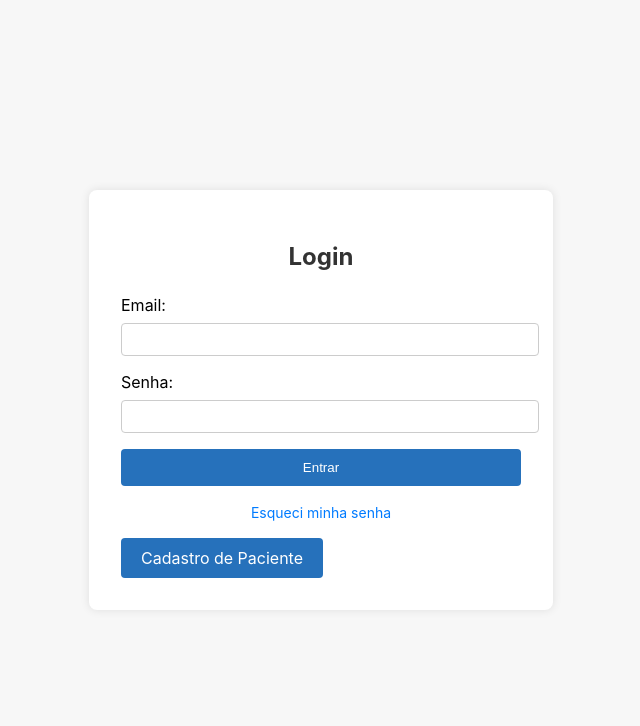
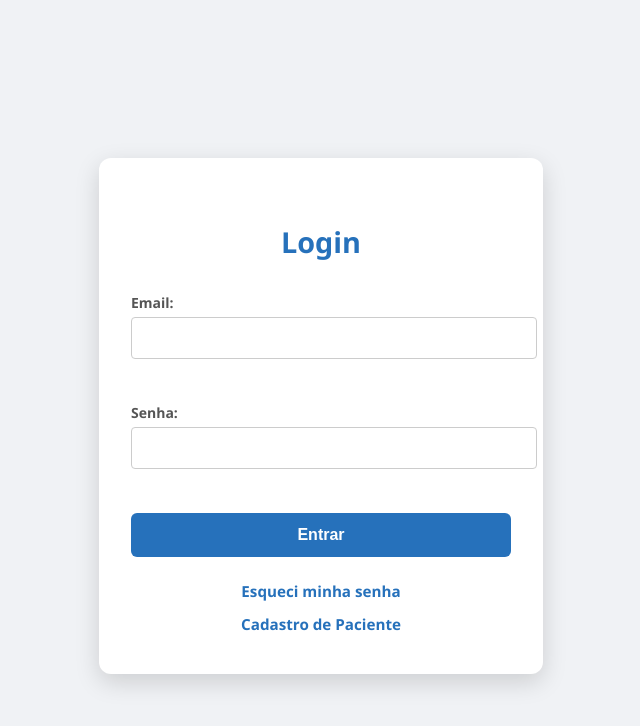
Before and after one commit to MatheusRafaDev/MedSync, a React (Create React App) app in the folder medsync_frontend/: page /login in a window 1280 px wide. Shown: the top 726 px of the page, without its empty margins (319-959 px from the left). Built offline with nearby package versions, Linux system fonts and the light colour scheme.

Commit message:
ajustando o layout

```diff
--- a/medsync_frontend/src/pages/login.jsx
+++ b/medsync_frontend/src/pages/login.jsx
@@ -13,48 +13,52 @@ function Login() {
 
     try {
       const token = await loginUsuario(email, senha);
-
-      localStorage.setItem('token', token);  // Armazena o token JWT
+      localStorage.setItem('token', token);
       alert('Login realizado com sucesso!');
-
       window.location.href = '/dashboard';
     } catch (err) {
-      setErro(err.message);
+      setErro('Email ou senha inválidos.');
     }
   };
 
   return (
     <div className="login-container">
       <div className="login-box">
-        <h2>Login</h2>
+        <h2 className="login-title">Login</h2>
         <form onSubmit={handleLogin}>
-          <div>
-            <label>Email:</label>
+          <div className="form-group">
+            <label htmlFor="email">Email:</label>
             <input
+              id="email"
               type="email"
               value={email}
               onChange={(e) => setEmail(e.target.value)}
-              required />
+              required
+            />
           </div>
-          <div>
-            <label>Senha:</label>
+
+          <div className="form-group">
+            <label htmlFor="senha">Senha:</label>
             <input
+              id="senha"
               type="password"
               value={senha}
               onChange={(e) => setSenha(e.target.value)}
-              required />
+              required
+            />
           </div>
-          {erro && <p>{erro}</p>}
-          <button type="submit">Entrar</button>
+
+          {erro && <div className="erro">{erro}</div>}
+
+          <button type="submit" className="btn-login">Entrar</button>
         </form>
 
-        <p className="forgot-password">
-          <a href="/recuperar-senha" className="btn-link">Esqueci minha senha</a>
-        </p>
-        <a onClick={() => window.location.href = 'http://localhost:3000/cadastro_paciente'} className="btn-cadastro">
-          Cadastro de Paciente
-        </a>
-
+        <div className="action-links">
+          <a href="/recuperar-senha">Esqueci minha senha</a>
+          <a onClick={() => window.location.href = 'http://localhost:3000/cadastro_paciente'}>
+            Cadastro de Paciente
+          </a>
+        </div>
 
       </div>
     </div>
--- a/medsync_frontend/src/styles/login.css
+++ b/medsync_frontend/src/styles/login.css
@@ -2,6 +2,8 @@ body, html {
   height: 100%;
   margin: 0;
   padding: 0;
+  font-family: 'Segoe UI', Tahoma, Geneva, Verdana, sans-serif;
+  background-color: #f0f2f5;
 }
 
 .login-container {
@@ -9,65 +11,119 @@ body, html {
   align-items: center;
   justify-content: center;
   height: 100vh;
-    background-color: #f7f7f7;
+  padding: 1rem;
 }
 
 .login-box {
-    background-color: white;
-    padding: 2rem;
-    border-radius: 8px;
-    box-shadow: 0 0 10px rgba(0,0,0,0.1);
+  background-color: #ffffff;
+  padding: 2.5rem 2rem;
+  border-radius: 12px;
+  box-shadow: 0 8px 24px rgba(0, 0, 0, 0.15);
   width: 100%;
-    max-width: 400px;
+  max-width: 380px;
+  animation: fadeIn 0.8s ease-in-out;
 }
 
 .login-box h2 {
   text-align: center;
-    margin-bottom: 1.5rem;
+  margin-bottom: 2rem;
+  color: #2671BB;
+  font-size: 1.8rem;
 }
 
 .login-box label {
   display: block;
   margin-bottom: 0.5rem;
+  font-weight: 600;
+  color: #333;
 }
 
 .login-box input {
   width: 100%;
-    padding: 0.5rem;
-    margin-bottom: 1rem;
+  padding: 0.75rem;
+  margin-bottom: 1.5rem;
   border: 1px solid #ccc;
-    border-radius: 4px;
+  border-radius: 6px;
+  transition: border-color 0.3s;
+}
+
+.login-box input:focus {
+  outline: none;
+  border-color: #2671BB;
 }
 
 .login-box button {
   width: 100%;
-    padding: 0.7rem;
-    background-color: #2671BB; /* Nova cor */
+  padding: 0.8rem;
+  background-color: #2671BB;
   color: white;
+  font-weight: bold;
+  font-size: 1rem;
   border: none;
-    border-radius: 4px;
+  border-radius: 6px;
   cursor: pointer;
+  transition: background-color 0.3s;
 }
 
 .login-box button:hover {
-    background-color: #2260a8; /* Cor mais escura para o hover */
+  background-color: #2260a8;
 }
 
-  .login-box p {
+.login-box p.erro {
   text-align: center;
   color: red;
+  margin-bottom: 1rem;
 }
 
 .forgot-password {
   text-align: center;
-    margin-top: 1rem;
+  margin-top: 1.5rem;
 }
 
 .forgot-password a {
-    color: #007BFF;
+  color: #2671BB;
+  font-weight: 500;
   text-decoration: none;
+  transition: color 0.3s;
 }
 
 .forgot-password a:hover {
+  color: #1d5c99;
   text-decoration: underline;
 }
+
+.action-links {
+  display: flex;
+  flex-direction: column;
+  align-items: center;
+  margin-top: 1.5rem;
+  gap: 0.8rem;
+}
+
+.action-links a {
+  display: inline-block;
+  color: #2671BB;
+  font-weight: 600;
+  text-decoration: none;
+  font-size: 0.95rem;
+  transition: color 0.3s, transform 0.3s;
+}
+
+.action-links a:hover {
+  color: #1d5c99;
+  transform: scale(1.05);
+  text-decoration: underline;
+}
+
+
+/* Animação de FadeIn */
+@keyframes fadeIn {
+  from {
+    opacity: 0;
+    transform: translateY(-10px);
+  }
+  to {
+    opacity: 1;
+    transform: translateY(0);
+  }
+}
```
Lines whose indentation alone changed are shown as unchanged.
